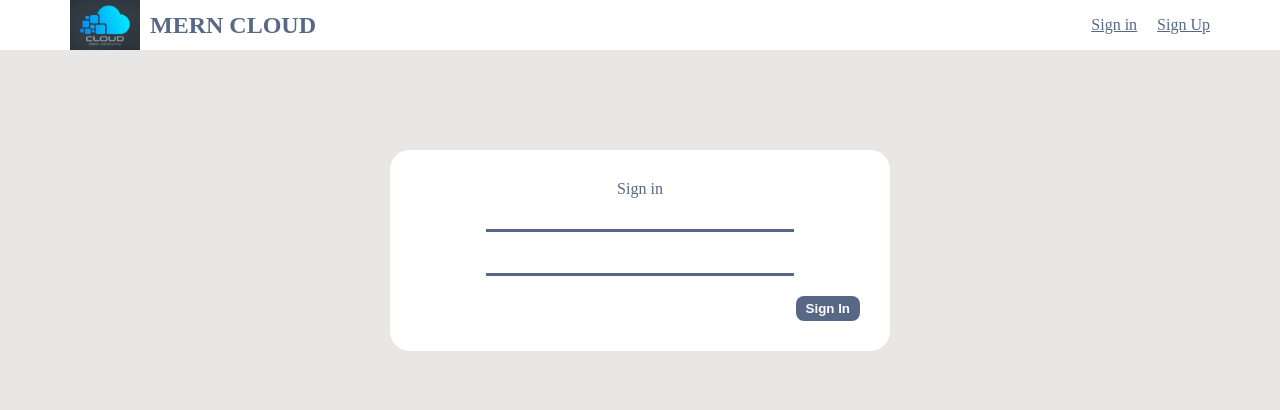
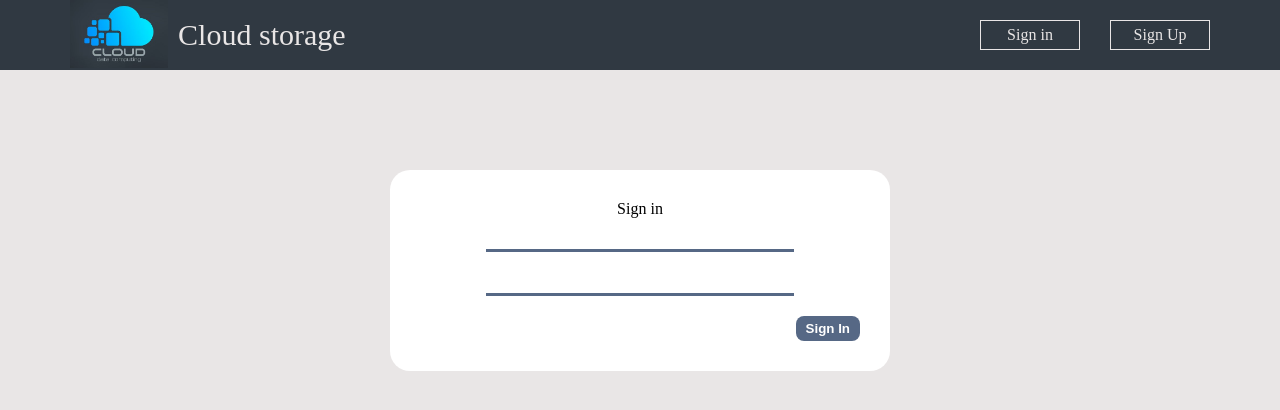
Before and after one commit to RamanSlinka/mern-cloud-disk, a React (Create React App) app: page /login in a window 1280 px wide. Shown: the top 410 px of the page. Built offline with nearby package versions, Linux system fonts and the light colour scheme; no server answers.

Commit message:
Worked with Navbar (changed styles)

```diff
--- a/src/components/app.css
+++ b/src/components/app.css
@@ -2,7 +2,6 @@
   margin: 0;
   padding: 0;
   box-sizing: border-box;
-  color: #566885;
 }
 body {
   background-color: #E9E6E6;
@@ -28,3 +27,11 @@ input {
   width: 70%;
   padding: 3px;
 }
+
+a {
+  text-decoration: none;
+}
+
+::-webkit-scrollbar {
+  width: 0;
+}
--- a/src/components/navbar/Navbar.jsx
+++ b/src/components/navbar/Navbar.jsx
@@ -8,6 +8,7 @@ import {getFiles, searchFiles} from "../../actions/files";
 import {showLoader} from "../../reducers/appReducer";
 import avatarLogo from '../../assets/img/logo-avata.png'
 import {API_URL} from "../../config.js";
+import {VscSearch} from "react-icons/vsc";
 
 const Navbar = () => {
 
@@ -34,20 +35,26 @@ const Navbar = () => {
         } else {
             dispatch(getFiles(currentDir))
         }
-
     }
 
     return (
         <div className='navbar'>
             <div className="container">
-                <img src={logo} className='navbar__logo' alt="logo"/>
-                <div className='navbar__header'>MERN CLOUD</div>
+                <NavLink to='/'>
+                    <img src={logo} className='navbar__logo' alt="logo"/>
+                </NavLink>
+                <div className='navbar__header'>Cloud storage</div>
 
-                {isAuth && <input
-                    value={searchName}
-                    onChange={(e) => searchChangeHandler(e)}
-                    className='navbar__search' type='text'
-                    placeholder='File name...'/>}
+                {isAuth &&
+                    <div className='navbar__search-wrapper'>
+                        <VscSearch className='navbar__search-img'/>
+                        <input
+                            value={searchName}
+                            onChange={(e) => searchChangeHandler(e)}
+                            className='navbar__search'
+                            type='text'
+                            placeholder='Search on disk...'/>
+                    </div>}
 
                 {!isAuth && <div className='navbar__login'>
                     <NavLink to='/login'> Sign in</NavLink>
@@ -62,7 +69,9 @@ const Navbar = () => {
                 </div>}
                 {isAuth &&
                     <NavLink to={'/profile'}>
-                    <img className='navbar__avatar' src={avatar} alt=""/>
+                        <div className='navbar__avatar-wrapper'>
+                            <img className='navbar__avatar' src={avatar} alt=""/>
+                        </div>
                     </NavLink>}
             </div>
 
--- a/src/components/navbar/navbar.css
+++ b/src/components/navbar/navbar.css
@@ -1,33 +1,72 @@
+a {
+    text-decoration: none;
+    color: #E9E6E6;
+}
+
 .navbar {
     display: flex;
-  height: 50px;
+    height: 70px;
     justify-content: center;
-  background-color: white;
+    background-color: #303942;
     width: 100%;
-}
-.navbar__logo{
-  width: 70px;
+    font-family: Kanit;
+    color: #E9E6E6;
 }
 
+.navbar__logo {
+    height: 70px;
+}
 
 
 .navbar__header {
     margin-left: 10px;
-  font-size: 24px;
-  font-weight: 700;
-}
-.navbar__login {
-  margin-left: auto;
-  margin-right: 20px;
-}
-
-.navbar__search{
-  width: 200px;
-  margin-left: 20px;
+    font-size: 30px;
+    font-weight: 500;
 
 }
 
-.navbar__avatar{
+.navbar__login {
+    display: flex;
+    justify-content: center;
+
+    width: 100px;
+    margin-left: auto;
+    margin-right: 30px;
+
+    border: #E9E6E6 1px solid;
+    padding: 5px;
+}
+
+.navbar__registration {
+    display: flex;
+    justify-content: center;
+    width: 100px;
+    border: #E9E6E6 1px solid;
+    padding: 5px;
+}
+
+.navbar__search-wrapper {
+    width: 200px;
+    margin-left: 40px;
+    color: #E9E6E6;
+}
+
+.navbar__search-img {
+    padding-top: 3px;
+    font-size: 20px;
+}
+
+.navbar__search {
+    outline: none;
+    padding-left: 15px;
+    color: #E9E6E6;
+}
+
+.navbar__avatar-wrapper {
+    width: 100px;
+}
+
+.navbar__avatar {
     width: 40px;
     height: 40px;
     border-radius: 50%;
@@ -37,4 +76,5 @@
     width: 1140px;
     display: flex;
     align-items: center;
+    /*color: #E9E6E6;*/
 }
```
Lines whose indentation alone changed are shown as unchanged.
